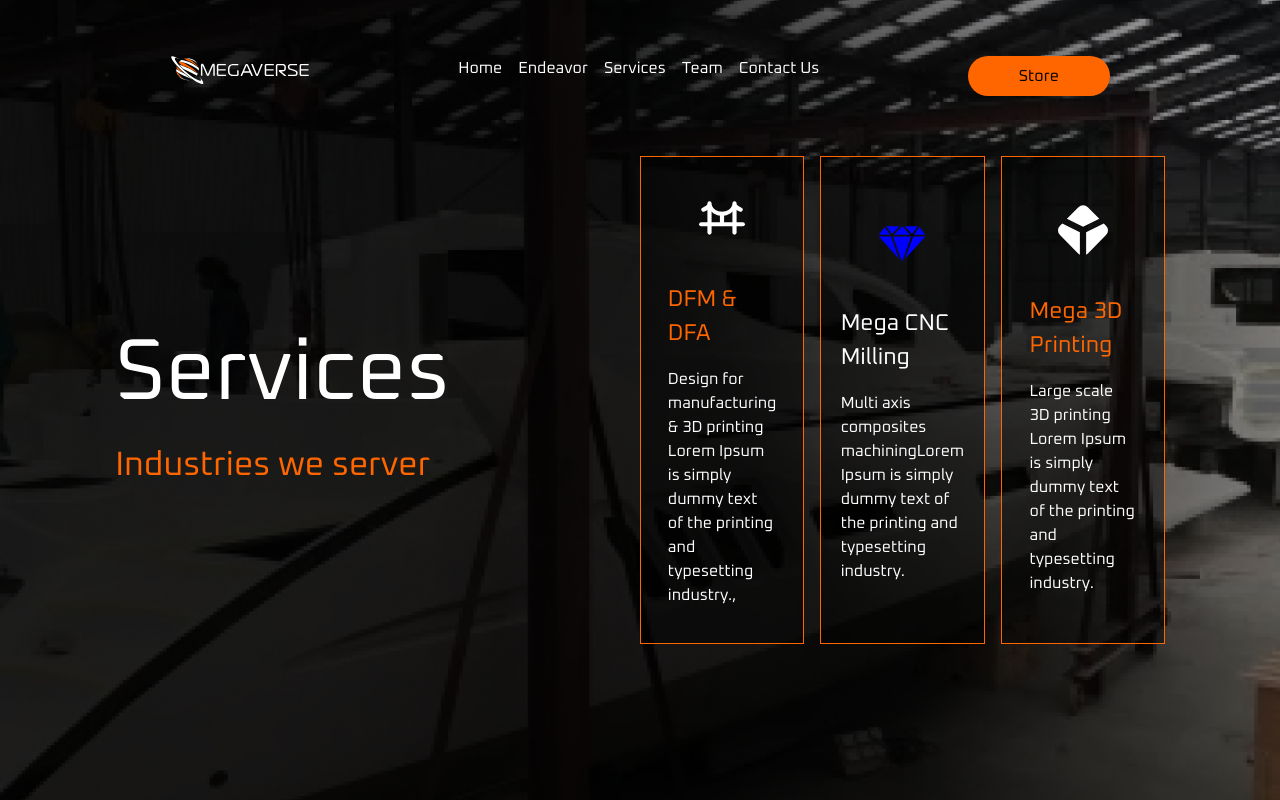
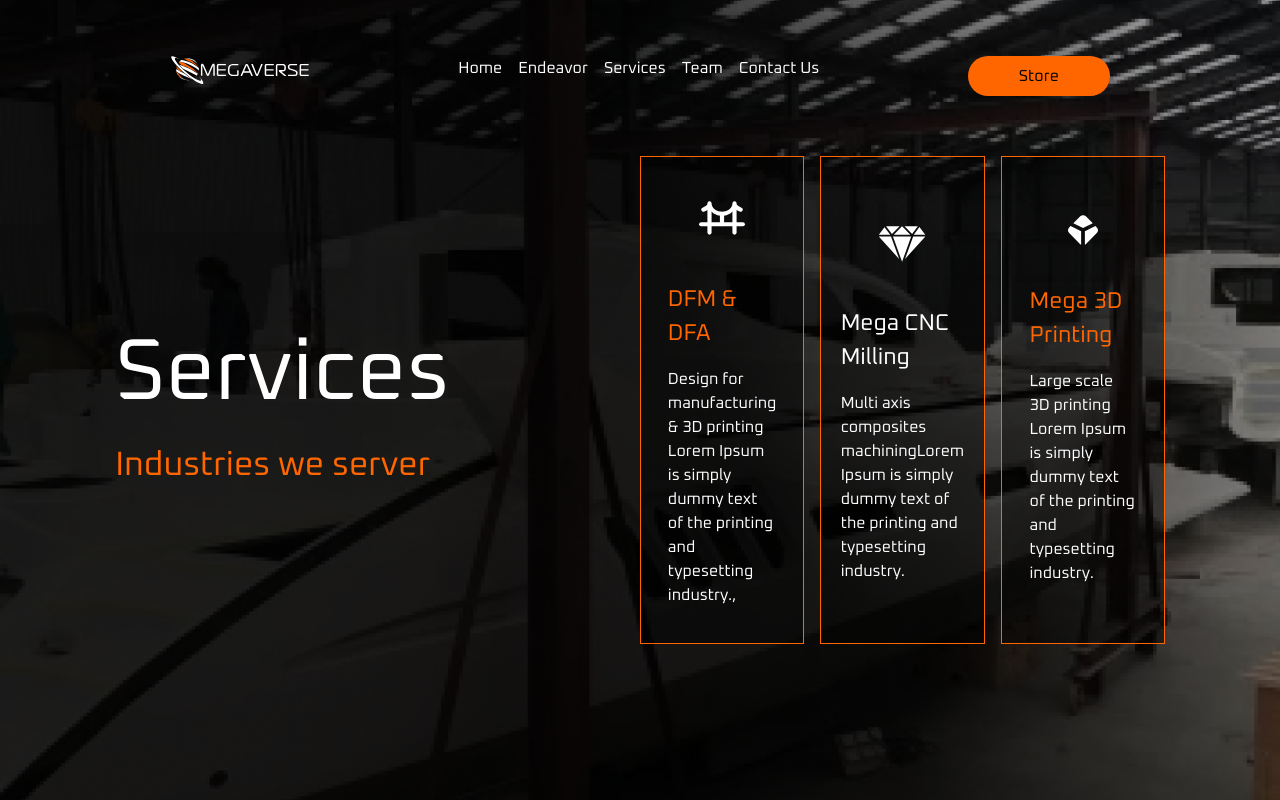
Before and after one commit to BradleyPekeur/omegaverse-designv2, a Next.js app: page /services in a window 1280 px wide. Shown: the top 800 px of the page. Built offline with nearby package versions, Linux system fonts and the light colour scheme.

Commit message:
changed size of icon to 30 from 50 - services page

```diff
--- a/pages/services.js
+++ b/pages/services.js
@@ -85,7 +85,7 @@ function Services(props) {
 
               <div className='bg-[#00000077] border border-[#FF6600] flex flex-col items-center justify-center p-5'>
               <ServicesCards
-                  icon = {<GiCutDiamond size={50} color="blue" className="mb-10"/>}
+                  icon = {<GiCutDiamond size={50} color="white" className="mb-10"/>}
                   title="Mega CNC Milling"
                   description="Multi axis composites machiningLorem Ipsum is simply dummy text of the printing and typesetting industry. "
                   textColor = "white"
@@ -94,7 +94,7 @@ function Services(props) {
 
               <div className='bg-[#00000077] border border-[#FF6600] flex flex-col items-center justify-center p-5 '>
                 <ServicesCards
-                icon = {<SiBlockchaindotcom size={50} color="white" className="mb-10"/>}
+                icon = {<SiBlockchaindotcom size={30} color="white" className="mb-10"/>}
                   title="Mega 3D Printing"
                   description = "Large scale 3D printing Lorem Ipsum is simply dummy text of the printing and typesetting industry."
                   textColor = "#FF6600"
```
